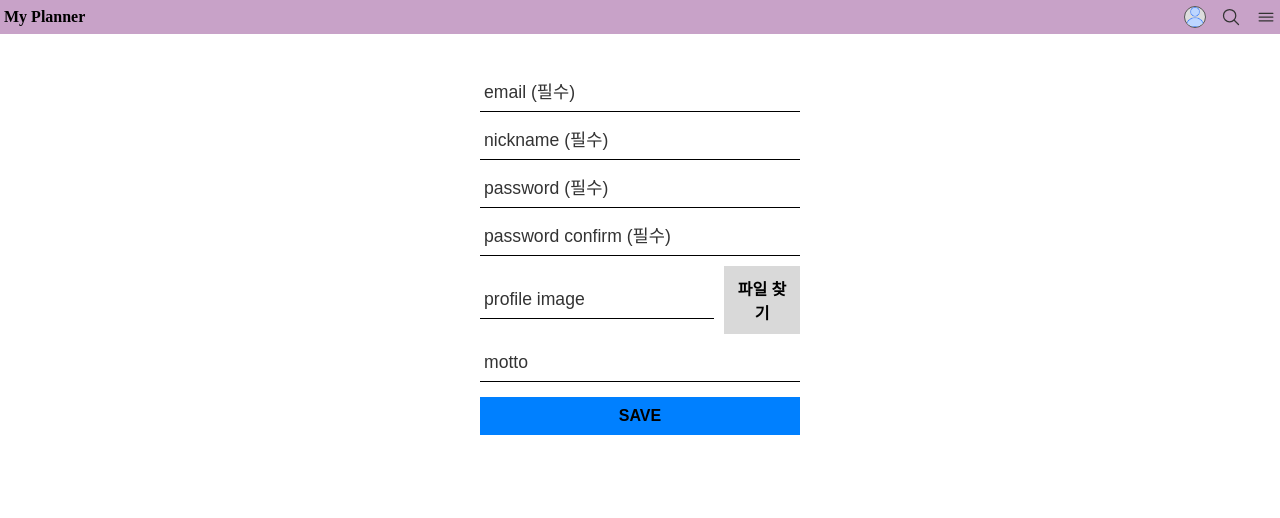
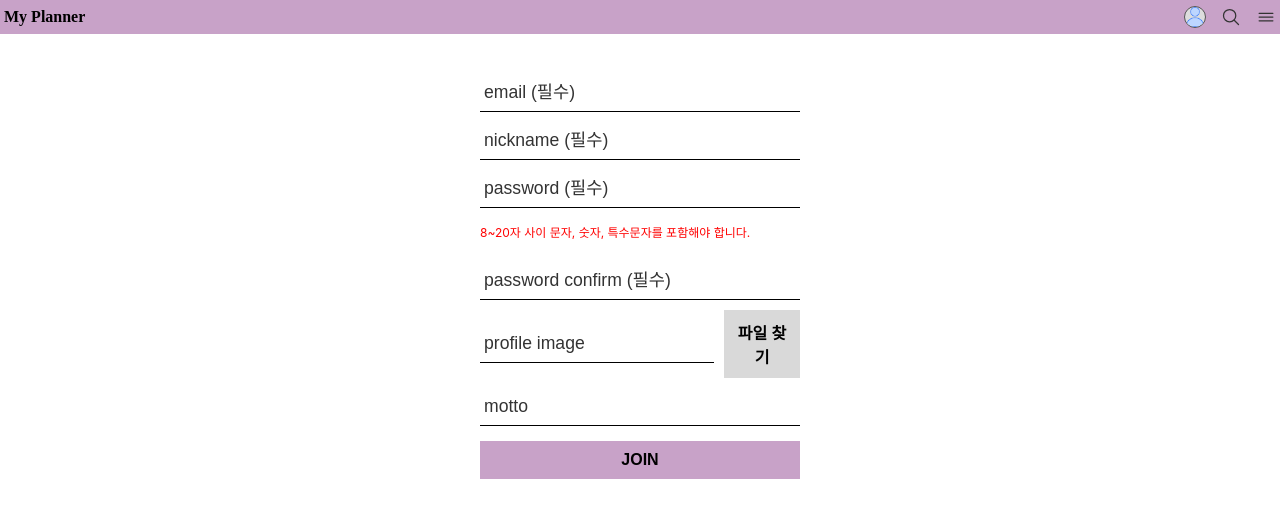
Before and after one commit to KrillM/My_Planner, a React (Create React App) app in the folder client/: page /join in a window 1280 px wide. Shown: the top 518 px of the page. Built offline with nearby package versions, Linux system fonts and the light colour scheme; no server answers; the HTML template or start-up script is replaced by a standard one.

Commit message:
add join conditions

```diff
--- a/client/src/crew/Join.js
+++ b/client/src/crew/Join.js
@@ -1,26 +1,250 @@
+import { useState, useRef } from 'react';
 import Header from '../components/Header';
-import SetProfileImage from './SetProfileImage'
 import '../styles/login.scss';
 import '../styles/save.scss';
 
 const Join = () => {
+
+  // 이메일
+  // 유효성 상태 관리
+  const [email, setEmail] = useState('');
+  const [isEmailValid, setIsEmailValid] = useState(true);
+  const [isEmailEmpty, setIsEmailEmpty] = useState(false);
+  const emailRegex = /^[^\s@]+@[^\s@]+\.[^\s@]+$/;
+
+  // 유효성 검사 함수
+  const validateEmail = (value) => {
+    setEmail(value);
+
+    // 입력값이 비어있을 때는 경고창을 안 띄우고 싶다면 추가 조건 설정
+    if (value === "") {
+      setIsEmailValid(true);
+    } else {
+      setIsEmailValid(emailRegex.test(value));
+    }
+  };
+
+  // 닉네임
+  // 유효성 상태 관리
+  const [nickname, setNickname] = useState('');
+  const [isNicknameEmpty, setIsNicknameEmpty] = useState(false);
+
+  // 비밀번호
+  // 유효성 상태 관리
+  const [password, setPassword] = useState('');
+  const [isPasswordValid, setIsPasswordValid] = useState(false);
+  const passwordRegex = /^(?=.*[a-zA-Z])(?=.*\d)(?=.*[@$!%*?&])[A-Za-z\d@$!%*?&]{8,20}$/;
+
+  // 유효성 검사 함수
+  const handlePasswordChange = (e) => {
+    const value = e.target.value;
+    setPassword(value);
+
+    // 실시간 검증
+    if (value === "") {
+      setIsPasswordValid(false);
+    } else {
+      setIsPasswordValid(passwordRegex.test(value));
+    }
+  };
+
+  // 비밀번호 확인 Confirm
+  // 유효성 상태 관리
+  const [passwordConfirm, setPasswordConfirm] = useState('');
+  const isPasswordNotEqual = passwordConfirm.length > 0 && password !== passwordConfirm;
+  const [isPasswordConfirmEmpty, setIsPasswordConfirmEmpty] = useState(false);
+
+  // 프로필 이미지
+  // 유효성 상태 관리
+  const fileInputRef = useRef(null);
+  const [profileImageFileName, setProfileImageFileFileName] = useState("");
+
+  const handleButtonClick = () => {
+    fileInputRef.current.click();
+  };
+
+  const handleFileChange = (e) => {
+    const file = e.target.files[0];
+    if (file) {
+      setProfileImageFileFileName(file.name); // 파일명 저장
+      // 여기서 파일 업로드 API를 호출하거나 Preview 로직을 넣는다.
+      console.log("선택된 파일 객체:", file);
+    }
+  };
+
+  // X 버튼 클릭 시 호출될 초기화 함수
+  const handleClear = () => {
+    setProfileImageFileFileName(""); // 1. 화면에 보이는 파일명 초기화
+    if (fileInputRef.current) {
+      fileInputRef.current.value = ""; // 2. 숨겨진 파일 인풋의 실제 값 초기화 (중요!)
+    }
+  };
+
+  // 좌우명
+  // 유효성 상태 관리
+  const [motto, setMotto] = useState('');
+
+  // 폼 제출
+  const handleSubmit = (e) => {
+    e.preventDefault();
+
+    if(email.trim().length === 0) {
+      setIsEmailEmpty(true);
+    }
+    else{
+      setIsEmailEmpty(false);
+    }
+
+    if(nickname.trim().length === 0) {
+      setIsNicknameEmpty(true);
+    }
+    else{
+      setIsNicknameEmpty(false);
+    }
+
+    if(passwordConfirm.trim().length === 0) {
+      setIsPasswordConfirmEmpty(true);
+    }
+    else{
+      setIsPasswordConfirmEmpty(false);
+    }
+
+    if(!isEmailValid ||
+      isEmailEmpty ||
+      isNicknameEmpty ||
+      !isPasswordValid ||
+      isPasswordNotEqual ||
+      isPasswordConfirmEmpty
+    ) {
+        return;
+      }
+  }
+
   return (
     <>
     <Header/>
     <div className="login-container">
-      <form className="login-form">
-        {/* 입력 필드 */}
+      <form className="login-form" onSubmit={handleSubmit}>
         <div className="input-group">
-          <input type="email" placeholder="email (필수)" className="underline-input"/>
-          <input type="text" placeholder="nickname (필수)" className="underline-input"/>
-          <input type="password" placeholder="password (필수)" className="underline-input"/>
-          <input type="password" placeholder="password confirm (필수)" className="underline-input"/>
-          <SetProfileImage />
-          <input type="text" placeholder="motto" className="underline-input"/>
+          <input
+            type="email"
+            placeholder="email (필수)"
+            className="underline-input"
+            value={email}
+            onChange={(e) => validateEmail(e.target.value)}
+          />
+
+          {!isEmailValid && (
+            <p className="warning-message">
+              이메일 형식을 지켜주세요.
+            </p>
+          )}
+
+          {isEmailEmpty && (
+            <p className="warning-message">
+              이메일을 입력해주세요.
+            </p>
+          )}
+
+          <input
+            type="text"
+            placeholder="nickname (필수)"
+            className="underline-input"
+            value={nickname}
+            onChange={(e)=>setNickname(e.target.value)}
+          />
+
+          {isNicknameEmpty && (
+            <p className="warning-message">
+              닉네임을 입력해주세요.
+            </p>
+          )}
+
+          <input
+            type="password"
+            placeholder="password (필수)"
+            className="underline-input"
+            value={password}
+            onChange={handlePasswordChange}
+          />
+
+          {!isPasswordValid && (
+            <p className="warning-message">
+              8~20자 사이 문자, 숫자, 특수문자를 포함해야 합니다.
+            </p>
+          )}
+
+          <input
+            type="password"
+            placeholder="password confirm (필수)"
+            className="underline-input"
+            value={passwordConfirm}
+            onChange={(e) => setPasswordConfirm(e.target.value)}
+          />
+          {isPasswordNotEqual && (
+            <p className="warning-message">
+              비밀번호와 일치해야 합니다.
+            </p>
+          )}
+
+          {isPasswordConfirmEmpty && (
+            <p className="warning-message">
+              비밀번호를 확인해주세요.
+            </p>
+          )}
+
+          <div className='profile-image-bar'>
+            {/* 화면에 보이는 텍스트 인풋 */}
+            <div style={{ position: 'relative', flex: 1 }}>
+            <input
+              type="text"
+              placeholder="profile image"
+              className="underline-input"
+              value={profileImageFileName}
+              readOnly // 직접 입력 방지
+            />
+
+            {/* 파일 이름이 있을 때만 X 버튼이 보이도록 조건부 렌더링 */}
+            {profileImageFileName && (
+              <button
+                type="button"
+                onClick={handleClear}
+                className='profile-image-cancel'
+              >
+                ✕
+              </button>
+            )}
+            </div>
+
+            {/* 실제로 파일을 찾는 버튼 */}
+            <button
+              type="button"
+              className="find-btn" // 원하는 스타일 적용
+              onClick={handleButtonClick}
+            >
+              파일 찾기
+            </button>
+
+            {/* 실제로 동작하지만 숨겨진 파일 인풋 */}
+            <input
+              type="file"
+              accept="image/*" // 이미지 파일만 선택 가능하게 제한
+              style={{ display: 'none' }}
+              ref={fileInputRef}
+              onChange={handleFileChange}
+            />
+          </div>
+
+          <input
+            type="text"
+            placeholder="motto"
+            className="underline-input"
+            value={motto}
+            onChange={(e) => setMotto(e.target.value)}
+            />
         </div>
 
-        {/* 로그인 버튼 */}
-        <button type="submit" className="save-btn">SAVE</button>
+        <button type="submit" className="save-btn">JOIN</button>
       </form>
     </div>
     </>
--- a/client/src/crew/SetProfileImage.js
+++ /dev/null
@@ -1,82 +0,0 @@
-import { useRef, useState } from 'react';
-
-export default function SetProfileImage() {
-  // 1. 숨겨진 input 엘리먼트에 접근하기 위한 Ref
-  const fileInputRef = useRef(null);
-
-  // 2. 선택된 파일의 이름을 화면에 표시하기 위한 상태
-  const [fileName, setFileName] = useState("");
-
-  const handleButtonClick = () => {
-    // 버튼 클릭 시 숨겨진 input을 클릭한 것과 동일한 효과를 냄
-    fileInputRef.current.click();
-  };
-
-  const handleFileChange = (e) => {
-    const file = e.target.files[0];
-    if (file) {
-      setFileName(file.name); // 파일명 저장
-      // 여기서 파일 업로드 API를 호출하거나 Preview 로직을 넣습니다.
-      console.log("선택된 파일 객체:", file);
-    }
-  };
-
-  // X 버튼 클릭 시 호출될 초기화 함수
-  const handleClear = () => {
-    setFileName(""); // 1. 화면에 보이는 파일명 초기화
-    if (fileInputRef.current) {
-      fileInputRef.current.value = ""; // 2. 숨겨진 파일 인풋의 실제 값 초기화 (중요!)
-    }
-  };
-
-  return (
-    <div style={{ display: 'flex', alignItems: 'center', gap: '10px' }}>
-      {/* 화면에 보이는 텍스트 인풋 */}
-      <div style={{ position: 'relative', flex: 1 }}>
-      <input
-        type="text"
-        placeholder="profile image"
-        className="underline-input"
-        value={fileName}
-        readOnly // 직접 입력 방지
-      />
-
-      {/* 파일 이름이 있을 때만 X 버튼이 보이도록 조건부 렌더링 */}
-      {fileName && (
-        <button
-          type="button"
-          onClick={handleClear}
-          style={{
-            position: 'absolute',
-            right: '10px', // '파일 찾기' 버튼 위치에 따라 조절
-            background: 'none',
-            border: 'none',
-            cursor: 'pointer',
-            color: '#FF0000'
-          }}
-        >
-          ✕
-        </button>
-      )}
-      </div>
-
-      {/* 실제로 파일을 찾는 버튼 */}
-      <button
-        type="button"
-        className="find-btn" // 원하는 스타일 적용
-        onClick={handleButtonClick}
-      >
-        파일 찾기
-      </button>
-
-      {/* 실제로 동작하지만 숨겨진 파일 인풋 */}
-      <input
-        type="file"
-        accept="image/*" // 이미지 파일만 선택 가능하게 제한
-        style={{ display: 'none' }}
-        ref={fileInputRef}
-        onChange={handleFileChange}
-      />
-    </div>
-  );
-}
--- a/client/src/styles/login.scss
+++ b/client/src/styles/login.scss
@@ -37,6 +37,13 @@ $text-color: #333;
         &:focus {
           border-bottom-width: 2px; // 포커스 시 라인 강조
         }
+      }
+
+      .warning-message {
+        color: #FF0000;
+        font-size: 12px;
+        margin-top: 5px;
+        text-align: left;
       }
     }
 
@@ -100,7 +107,6 @@ $text-color: #333;
         height: 45px;
         border-radius: 50%; // 아이콘을 원형으로 유지
         object-fit: cover;
-        // 필요 시 여기에 box-shadow를 살짝 주면 더 입체적입니다.
       }
     }
   }
--- a/client/src/styles/save.scss
+++ b/client/src/styles/save.scss
@@ -1,5 +1,5 @@
 // 변수 설정
-$saveBtn-bg: #0080ff;
+$saveBtn-bg: #c8a2c8;
 $findBtn-bg: #D9D9D9;
 
 .save-btn {
@@ -31,3 +31,18 @@ $findBtn-bg: #D9D9D9;
     background-color: darken($findBtn-bg, 10%);
     }
 }
+
+.profile-image-bar {
+    display: flex;
+    align-items: center;
+    gap: 10px;
+}
+
+.profile-image-cancel {
+    position: absolute;
+    right: 10px; // '파일 찾기' 버튼 위치에 따라 조절
+    background: none;
+    border: none;
+    cursor: pointer;
+    color: #FF0000;
+}
```
